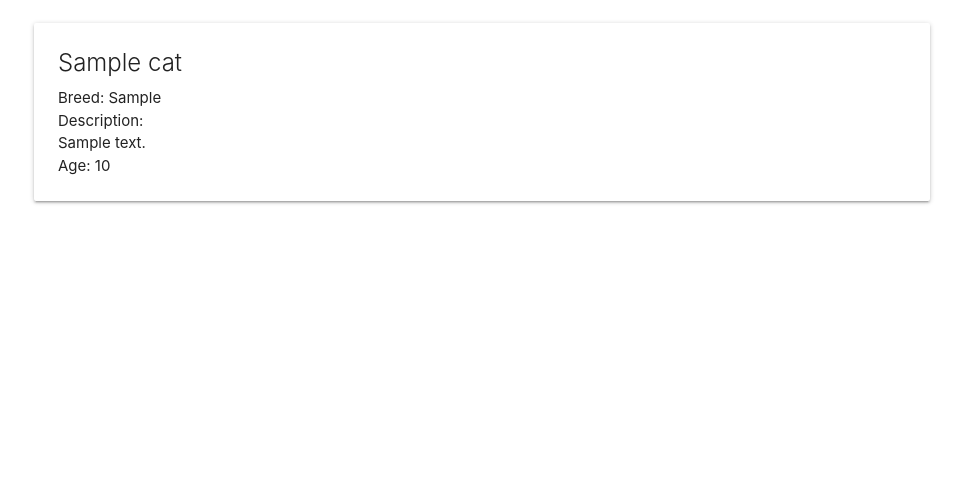
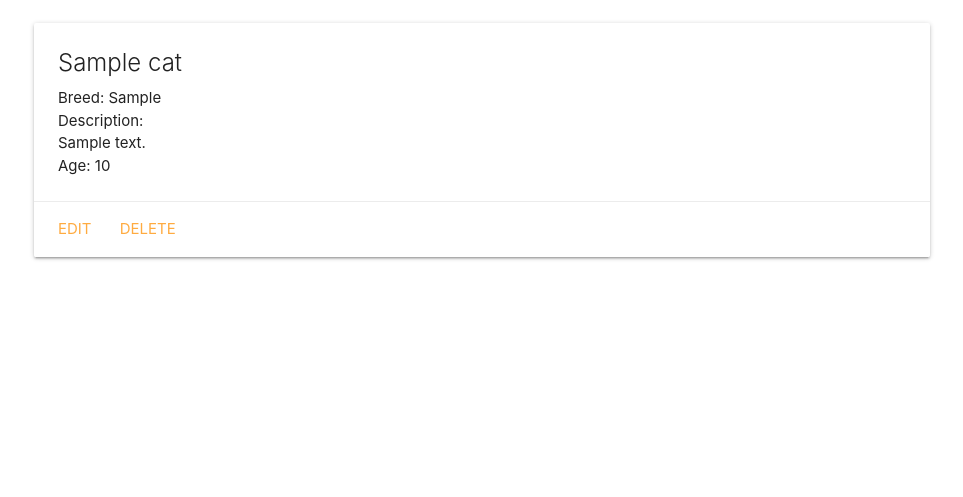
Before and after one commit to SaidNivek/catcollector, a Django app: page /cats/1/ in a window 1280 px wide. Shown: the part 177-674 px from the top of the page, without its empty margins (158-1121 px from the left). Run offline with Django 4.2, Linux system fonts and the light colour scheme; tables that the repository leaves empty hold one stand-in row (values such as "Sample post").

Commit message:
Update functionality working for cats

```diff
--- a/main_app/templates/cats/detail.html
+++ b/main_app/templates/cats/detail.html
@@ -14,6 +14,10 @@
       <p>Age: Kitten</p>
     {% endif %}
   </div>
+   <div class="card-action">
+    <a href="{% url 'cats_update' cat.id %}">Edit</a>
+    <a href="{% url 'cats_delete' cat.id %}">Delete</a>
+  </div>
 </div>
 
 {% endblock %}
--- a/main_app/urls.py
+++ b/main_app/urls.py
@@ -7,4 +7,6 @@ urlpatterns = [
     path('cats/', views.cats_index, name='index'),
     path('cats/<int:cat_id>/', views.cats_detail, name='detail'),
     path('cats/create/', views.CatCreate.as_view(), name='cats_create'),
+    path('cats/<int:pk>/update/', views.CatUpdate.as_view(), name='cats_update'),
+    path('cats/<int:pk>/delete/', views.CatDelete.as_view(), name='cats_delete'),
 ]
--- a/main_app/views.py
+++ b/main_app/views.py
@@ -1,6 +1,6 @@
 from django.shortcuts import render
-# Import the CreateView generic class so we can use it
-from django.views.generic.edit import CreateView
+# Import the generic classes so we can use them
+from django.views.generic.edit import CreateView, UpdateView, DeleteView
 # Import the Cat Model
 from .models import Cat
 
@@ -33,6 +33,15 @@ class CatCreate(CreateView):
   # fields = ['name', 'breed', 'description', 'age']
   fields = '__all__'
 
+class CatUpdate(UpdateView):
+  model = Cat
+  # Disallow the renaming of a cat by excluding the name field!
+  fields = ['breed', 'description', 'age']
+
+class CatDelete(DeleteView):
+  model = Cat
+  success_url = '/cats'
+
 
 # Add this cats list below the imports
 cats = [
```
